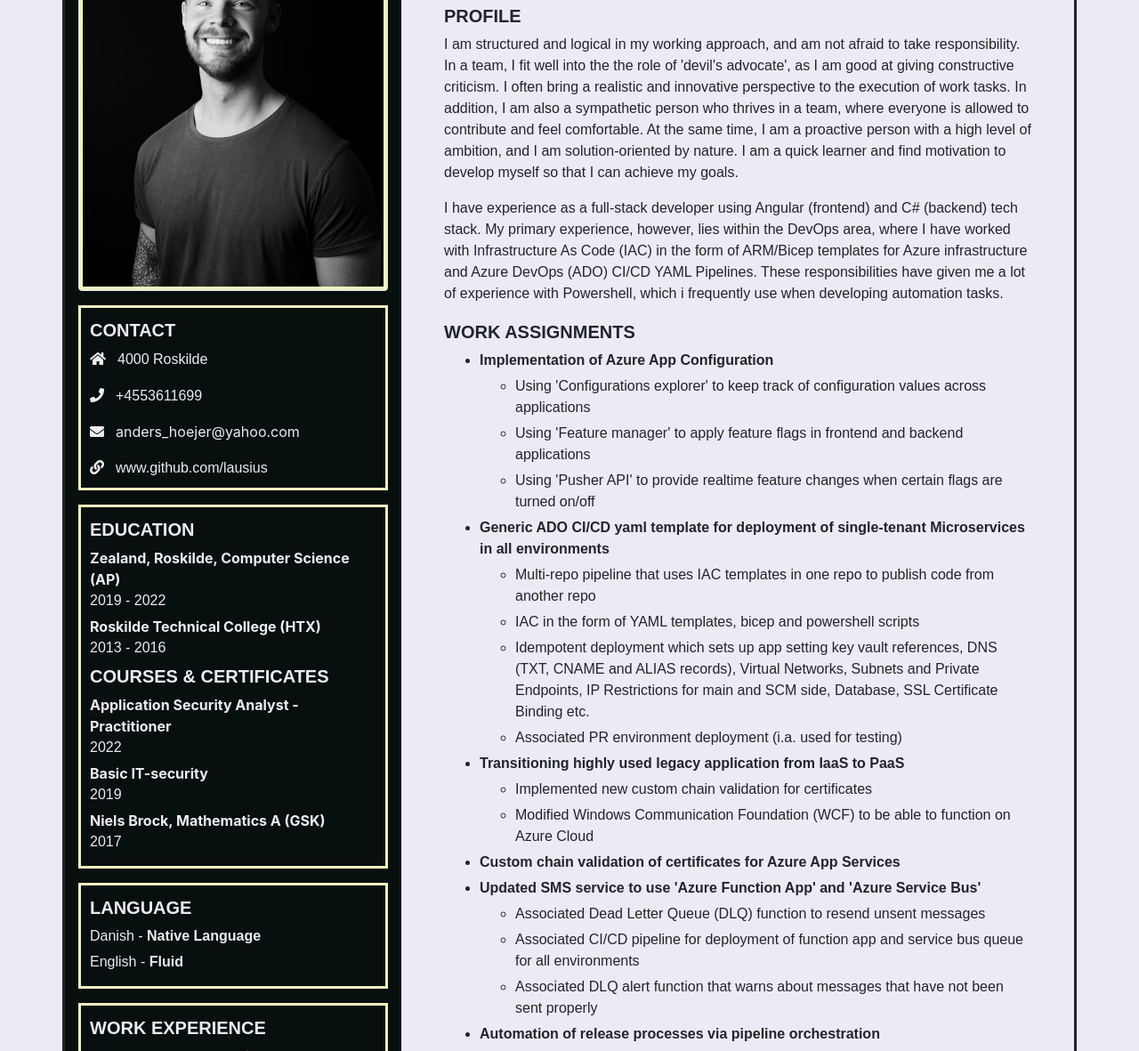
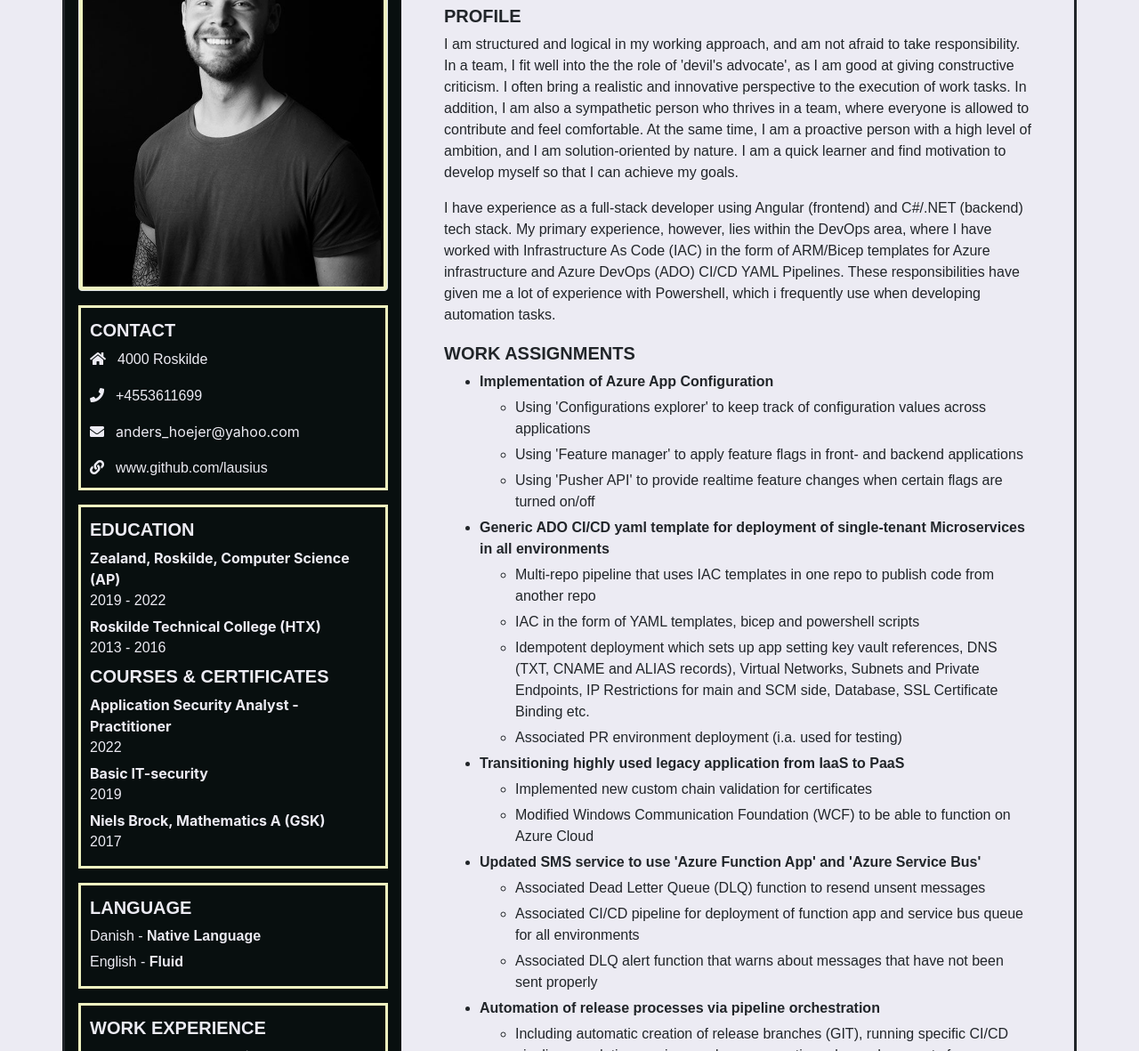
Before and after one commit to Lausius/CV-Hjemmeside, a plain HTML site: page index.html in a window 1280 px wide. Shown: the part 173-1354 px from the top of the page at 89% size. Drawn offline with nearby package versions, Linux system fonts and the light colour scheme.

Commit message:
removed redundant sentence

```diff
--- a/index.html
+++ b/index.html
@@ -96,7 +96,7 @@
             motivation to develop myself so that I can achieve my goals.
           </p>
           <p class="profil-tekst">
-            I have experience as a full-stack developer using Angular (frontend) and C# (backend) tech stack.
+            I have experience as a full-stack developer using Angular (frontend) and C#/.NET (backend) tech stack.
             My primary experience, however, lies within the DevOps area, where I have worked with Infrastructure As Code (IAC) in the form of ARM/Bicep templates for Azure infrastructure and Azure DevOps (ADO) CI/CD YAML Pipelines.
             These responsibilities have given me a lot of experience with Powershell, which i frequently use when developing automation tasks.
           </p>
@@ -108,7 +108,7 @@
             <li class="font-weight-bold">Implementation of Azure App Configuration</li>
             <ul class="font-weight-normal">
               <li>Using 'Configurations explorer' to keep track of configuration values across applications</li>
-              <li>Using 'Feature manager' to apply feature flags in frontend and backend applications</li>
+              <li>Using 'Feature manager' to apply feature flags in front- and backend applications</li>
               <li>Using 'Pusher API' to provide realtime feature changes when certain flags are turned on/off</li>
             </ul>
             <li class="font-weight-bold">Generic ADO CI/CD yaml template for deployment of single-tenant Microservices in all environments</li>
@@ -127,7 +127,6 @@
               <li>Implemented new custom chain validation for certificates</li>
               <li>Modified Windows Communication Foundation (WCF) to be able to function on Azure Cloud</li>
             </ul>
-            <li>Custom chain validation of certificates for Azure App Services</li>
             <li class="font-weight-bold">Updated SMS service to use 'Azure Function App' and 'Azure Service Bus'</li>
             <ul class="font-weight-normal">
               <li>Associated Dead Letter Queue (DLQ) function to resend unsent messages</li>
```
